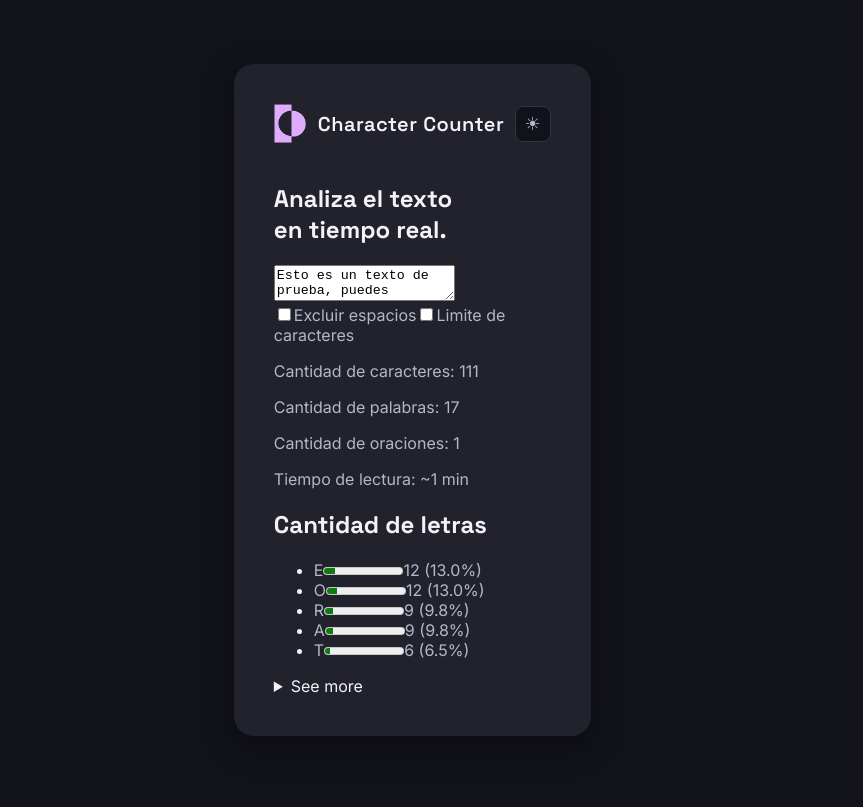
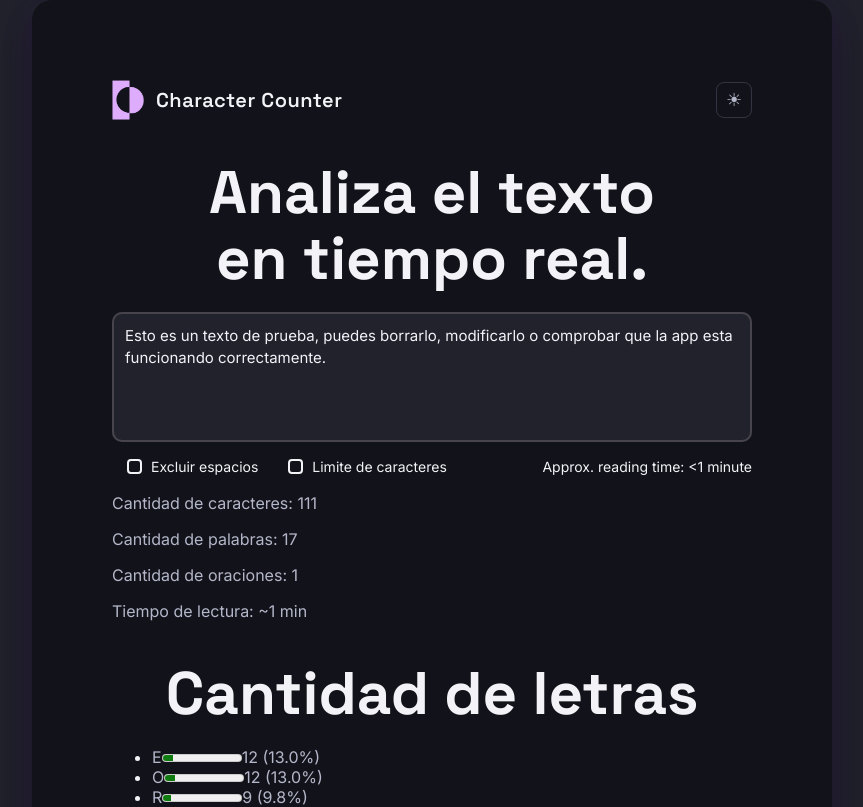
Before and after one commit to kou-23/character-counter-trabajo-final, a React (Vite) app: page / in a window 1280 px wide. Shown: the top 807 px of the page, without its empty margins (208-1071 px from the left). Built offline with nearby package versions, Linux system fonts and the light colour scheme.

Commit message:
feat: estilizar título, textarea y controles de checkboxes

```diff
--- a/src/components/Controlls.jsx
+++ b/src/components/Controlls.jsx
@@ -6,7 +6,8 @@ const Controlls = ({
   limitValue,
   handleLimitValue }) => {
   return (
-    <div>
+    <div className="controles-texto">
+      <div className="grupo-checkboxes">
         <label>
           <input
             type="checkbox"
@@ -32,6 +33,10 @@ const Controlls = ({
           />
         }
       </div>
+      <div>
+        <p>Approx. reading time: &lt;1 minute</p>
+      </div>
+    </div>
   )
 }
 
--- a/src/index.css
+++ b/src/index.css
@@ -16,7 +16,7 @@ body {
 display: flex;
 justify-content: center;
 align-items: center;
-  background-color: var(--bg-principal);
+background-color: var(--bg-cards);
 color: var(--text-principal);
 font-family: var(--font-text);
 }
@@ -27,13 +27,14 @@ h1, h2, h3 {
 }
 
 main {
-  width: 90%;
-  max-width: 800px;
-  background-color: var(--bg-cards);
+display: block;
+width: 800px;
+height: auto;
+background-color: var(--bg-principal);
 border-radius: 20px;
-  padding: 40px;
+padding: 80px;
 box-sizing: border-box;
-  box-shadow: 0 10px 30px rgba(0, 0, 0, 0.4);
+box-shadow: 0 10px 30px rgba(138, 43, 226, 0.15), 0 15px 40px rgba(0, 0, 0, 0.5);
 }
 
 p, label, span {
@@ -46,7 +47,6 @@ header {
 align-items: center;
 margin-bottom: 40px;
 }
-
 
 .title-container {
 display: flex;
@@ -85,3 +85,112 @@ header button:hover {
 background-color: #2a2b36;
 color: var(--text-principal);
 }
+
+main h2 {
+text-align: center;
+font-family: var(--font-titles);
+font-size: 60px;
+font-weight: 700;
+margin: 40px 0px 20px 0px;
+line-height: 1.1;
+}
+
+textarea {
+width: 100%;
+height: 130px;
+background-color: var(--bg-cards);
+border: none;
+border-radius: 10px;
+padding: 13px;
+color: var(--text-principal);
+font-family: var(--font-text);
+font-size: 15px;
+line-height: 22px;
+resize: none;
+box-sizing: border-box;
+outline: none;
+box-shadow: inset 0 0 0 2px #48444d;
+}
+
+textarea::placeholder {
+color: var(--text-principal);
+font-family: var(--font-text);
+font-size: 15px;
+}
+
+textarea:focus::placeholder {
+color: transparent;
+}
+
+textarea:focus {
+outline: none;
+}
+
+.controles-texto {
+  display: flex;
+  align-items: center;
+  justify-content: space-between;
+  margin-top: 10px;
+}
+
+.grupo-checkboxes {
+  display: flex;
+  align-items: center;
+  gap: 15px;
+}
+
+.controles-texto div input:last-of-type {
+  margin-left: 15px;
+}
+
+.controles-texto div input {
+  appearance: none;
+  width: 15px;
+  height: 15px;
+  border: 2px solid;
+  border-radius: 4px;
+  color: var(--text-principal);
+  cursor: pointer;
+}
+
+.controles-texto div input:checked {
+  background-color: var(--progress-bar);
+}
+
+.controles-texto div label {
+  display: flex;
+  align-items: center;
+  gap: 6px;
+  color: var(--text-principal);
+  font-family: var(--font-text);
+  font-weight: 150;
+  font-size: 14px;
+  cursor: pointer;
+}
+
+.controles-texto div p {
+  color: var(--text-principal);
+  font-family: var(--font-text);
+  font-weight: 150;
+  font-size: 14px;
+  margin: 0;
+}
+
+.input-limit {
+  width: 60px;
+  background-color: var(--bg-cards);
+  border: 1px solid #333442;
+  border-radius: 6px;
+  padding: 4px 8px;
+  color: var(--text-principal);
+  font-family: var(--font-text);
+  font-size: 14px;
+  outline: none;
+}
+
+.input-limit::-webkit-inner-spin-button,
+.input-limit::-webkit-outer-spin-button {
+  opacity: 1;
+  filter: invert(1);
+  cursor: pointer;
+}
```
Lines whose indentation alone changed are shown as unchanged.
